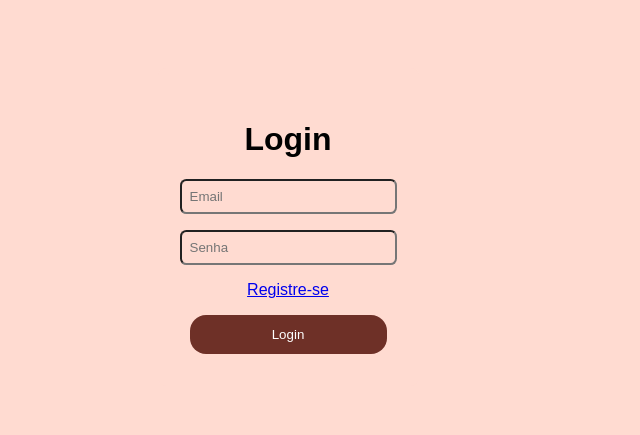
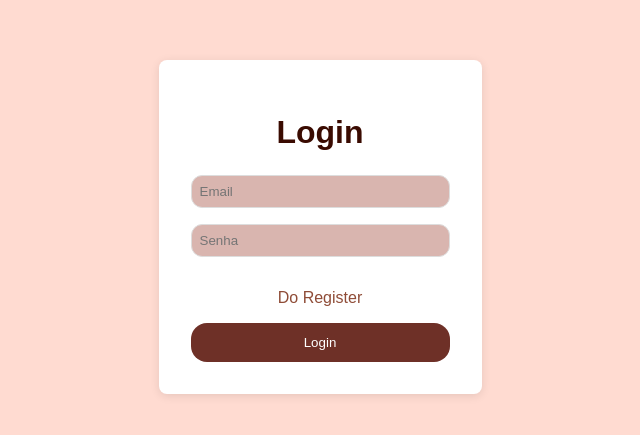
Before and after one commit to cwesly/front-end, a React (Vite) app: page / in a window 1280 px wide. Shown: the part 173-608 px from the top of the page, without its empty margins (352-992 px from the left). Built offline with nearby package versions, Linux system fonts and the light colour scheme; no server answers.

Commit message:
style: create login page style

```diff
--- a/src/pages/loginPage/login.css
+++ b/src/pages/loginPage/login.css
@@ -1,31 +1,49 @@
 body {
+  font-family: Arial, sans-serif;
+  background-color: #ffdbd1;
+  display: flex;
+  justify-content: center;
+  align-items: center;
+  height: 100vh;
+  margin: 0;
   background-size: cover;
   background-repeat: no-repeat;
   background-position: center;
   background-attachment: fixed;
-  display: flex;
-  justify-content: center;
-  align-items: center;
-  height: 100%;
-  margin: 0;
 }
 
 .loginForm {
-  background-color: #ffdbd1;
+  background-color: #ffffff;
   padding: 2rem;
   border-radius: 0.5rem;
+  box-shadow: 0 2px 10px rgba(0, 0, 0, 0.1);
   display: flex;
   flex-direction: column;
   align-items: center;
+  max-width: 400px;
+  width: 100%;
 }
 
-input {
+.loginForm h1 {
+  color: #3a0b01;
+  margin-bottom: 1.5rem;
+}
+
+.input-field {
   background-color: #ffdbd1;
   color: #3a0b01;
   border-radius: 0.4rem;
   padding: 0.5rem;
   margin-bottom: 1rem;
   width: 100%;
+  border: 1px solid #ddd;
+  box-sizing: border-box;
+}
+
+.input-field:focus {
+  border-color: #8f4c37;
+  outline: none;
+  box-shadow: 0 0 5px rgba(143, 76, 55, 0.5);
 }
 
 button {
@@ -37,8 +55,19 @@ button {
   margin-top: 1rem;
   width: 100%;
   transition: background-color 0.3s ease;
+  border: none;
 }
 
 button:hover {
   background-color: #7a3b2e;
 }
+
+.loginForm a {
+  color: #8f4c37;
+  margin-top: 1rem;
+  text-decoration: none;
+}
+
+.loginForm a:hover {
+  text-decoration: underline;
+}
--- a/src/pages/loginPage/login.tsx
+++ b/src/pages/loginPage/login.tsx
@@ -13,15 +13,17 @@ const LoginPage = () => {
         placeholder="Email"
         setValue={setEmail}
         value={email}
+        className="input-field"
       />
       <Input
         type="password"
         placeholder="Senha"
         setValue={setPassword}
         value={password}
+        className="input-field"
       />
-      <a href="/register">Registre-se</a>
-      <Button title="Login" onClick={handleLogin} />
+      <a href="/register">Do Register</a>
+      <Button title="Login" onClick={handleLogin} className="button" />
     </div>
   );
 };
```
